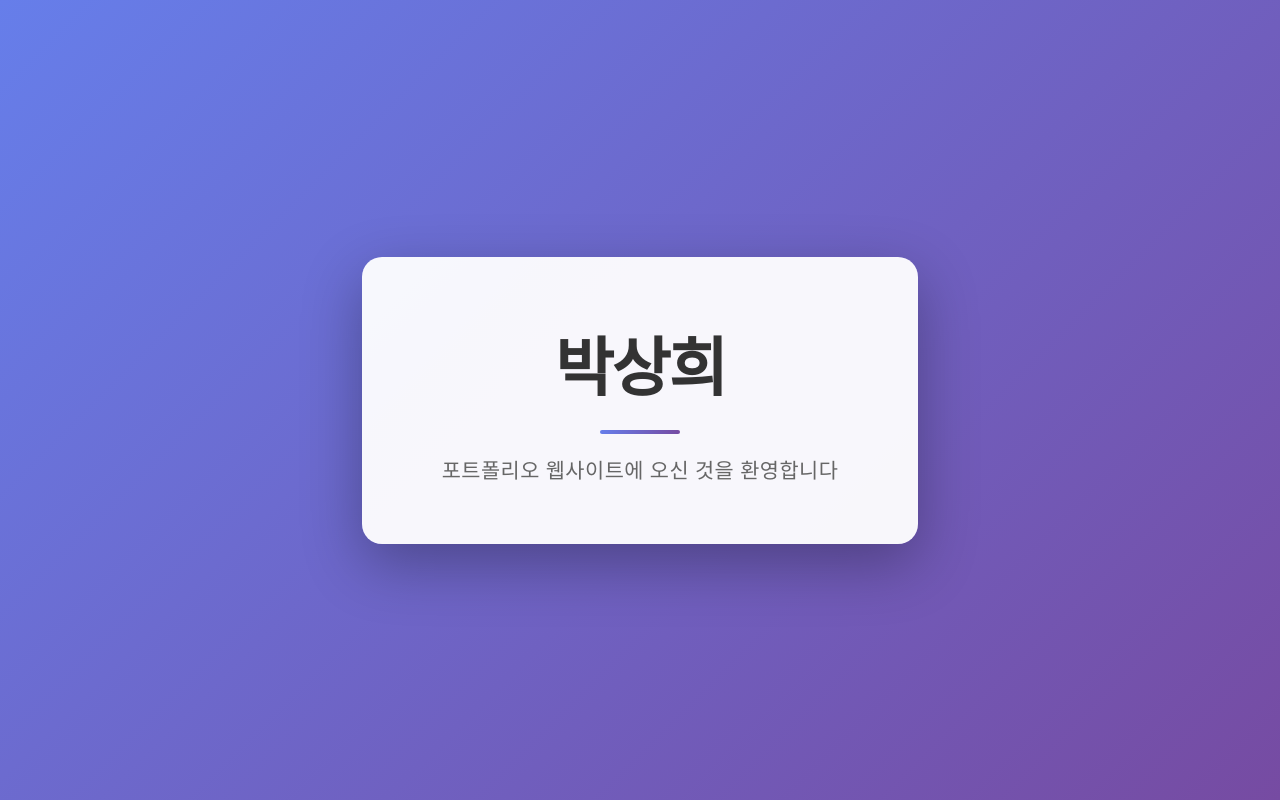
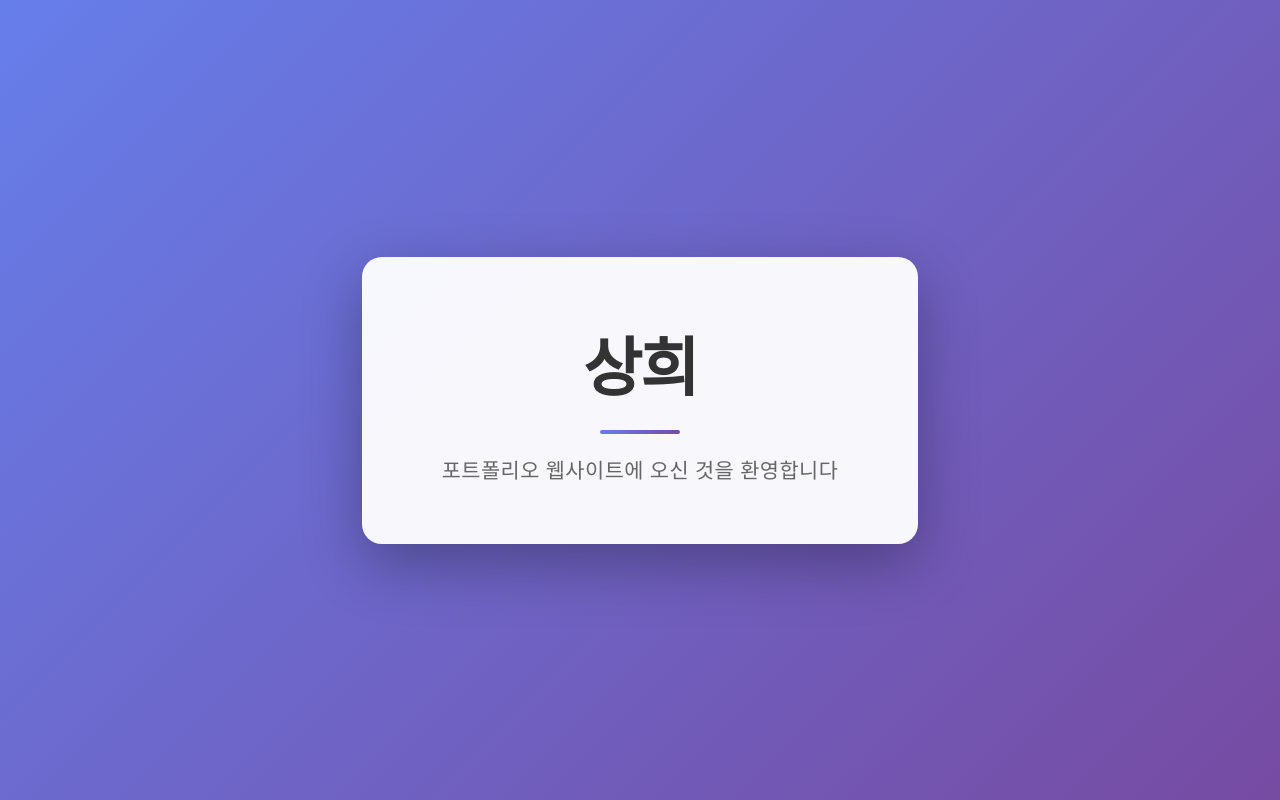
Before and after one commit to popo1204/popo1204.github.io, a plain HTML site: page index.html in a window 1280 px wide. Drawn offline with Linux system fonts and the light colour scheme.

Commit message:
Update index.html

```diff
--- a/index.html
+++ b/index.html
@@ -80,7 +80,7 @@
 </head>
 <body>
     <div class="container">
-        <h1>박상희</h1>
+        <h1>상희</h1>
         <div class="underline"></div>
         <p>포트폴리오 웹사이트에 오신 것을 환영합니다</p>
     </div>
```
